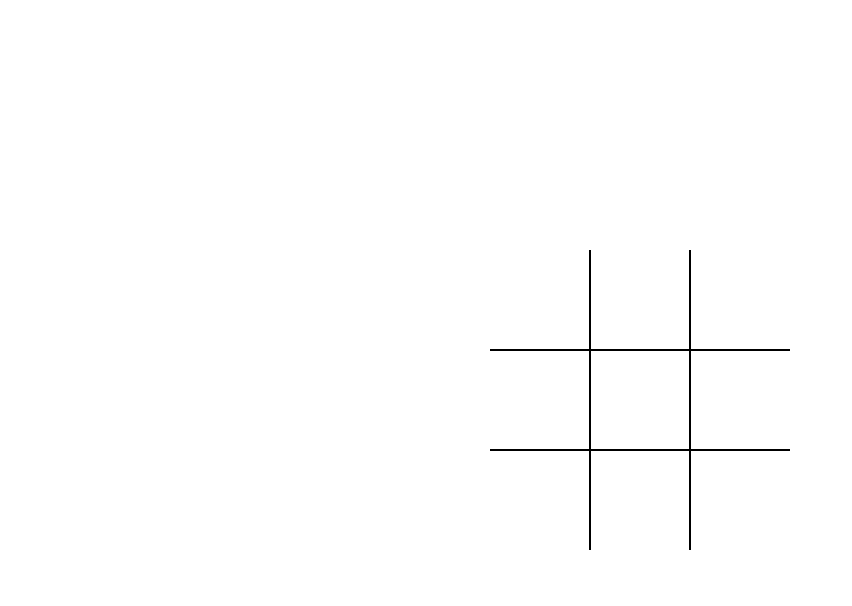
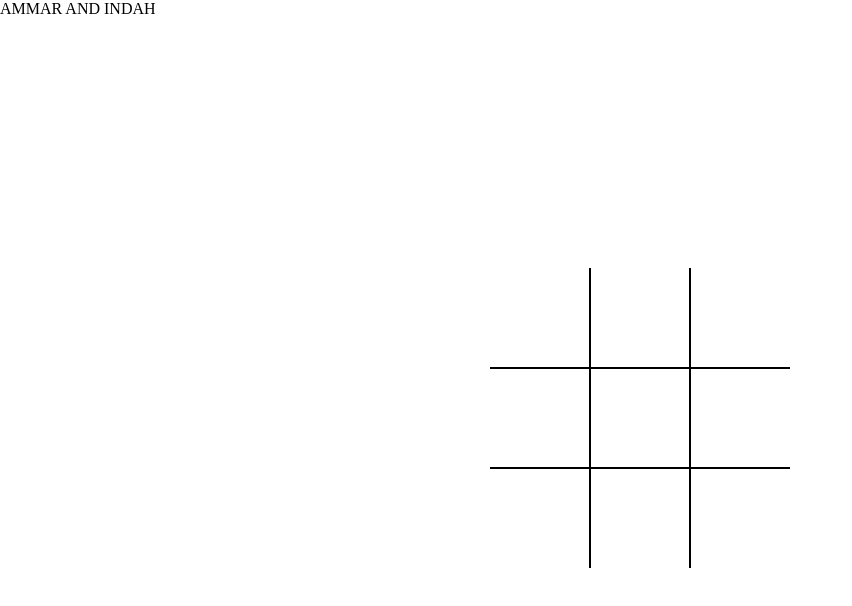
Before and after one commit to harith123586/harithsmkpi, a plain HTML site: page index.html in a window 1280 px wide. Shown: the whole page, without its empty margins (0-852 px from the left). Drawn offline with Linux system fonts and the light colour scheme.

Commit message:
Update index.html

```diff
--- a/index.html
+++ b/index.html
@@ -10,6 +10,7 @@
   <title>Document</title>
 </head>
 <body>
+  AMMAR AND INDAH
   <div class="board" id="board">
     <div class="cell" data-cell></div>
     <div class="cell" data-cell></div>
```
